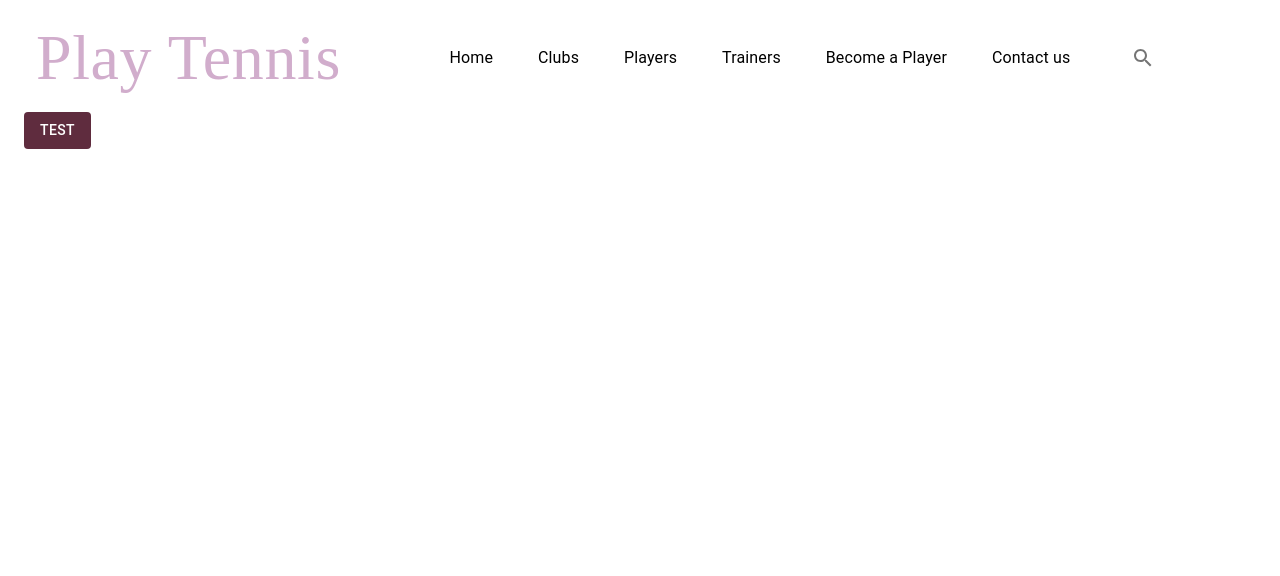
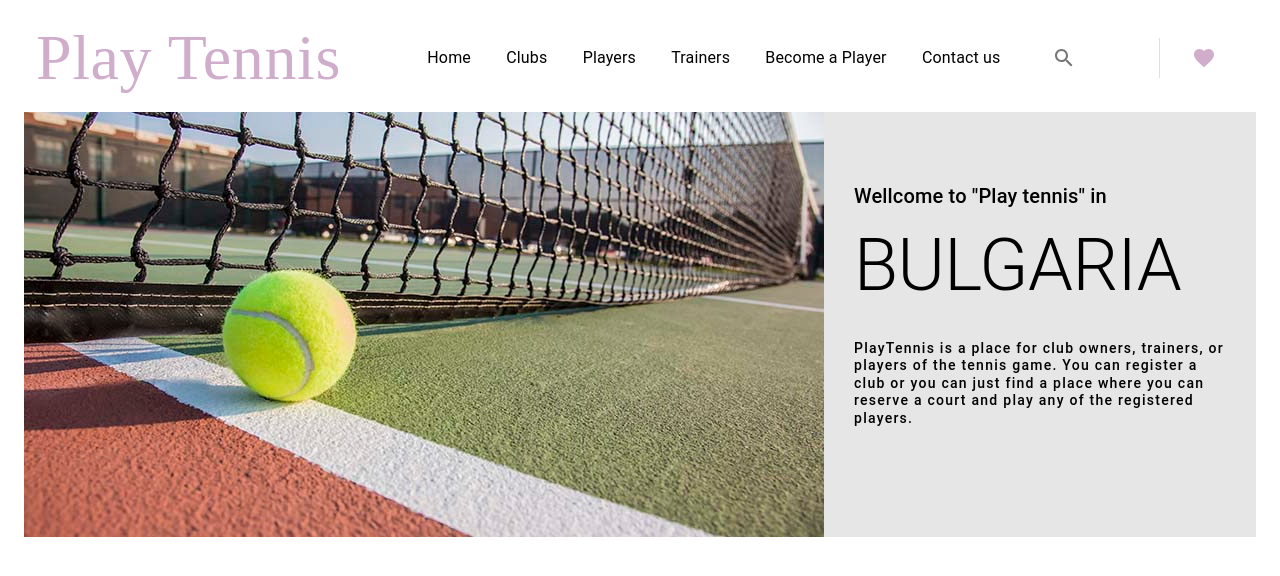
Before and after one commit to plambet0/react-app-playtennis, a React (Create React App) app: page / in a window 1280 px wide. Shown: the top 576 px of the page. Built offline with nearby package versions, Linux system fonts and the light colour scheme; the HTML template or start-up script is replaced by a standard one; a web font is replaced by a local one.

Commit message:
banner component added with image

```diff
--- a/src/App.tsx
+++ b/src/App.tsx
@@ -1,9 +1,9 @@
-import { Button} from '@mui/material'
 import { ThemeProvider } from '@mui/system';
 import { Container } from '@mui/system';
 import { useEffect } from 'react';
 import theme from './styles/theme';
 import Appbar from './components/appbar';
+import { Banner } from './components/appbar/banner'
 
 
 function App() {
@@ -20,10 +20,9 @@ function App() {
       }}
     >
       <Appbar />
+      <Banner />
       {
         /*
-        Appbar
-        Banner
         Promotions
         title
         Products
@@ -32,7 +31,6 @@ function App() {
         apprawer
         */
       }
-      <Button variant='contained'>Test</Button>
     </Container>
     </ThemeProvider>
   );
--- /dev/null
+++ b/src/components/appbar/actions.tsx
@@ -0,0 +1,38 @@
+import { Divider, ListItemButton, ListItemIcon } from "@mui/material";
+import { MyList, ActionIconsContainerDesktop, ActionIconsContainerMobile } from "../../styles/appbar";
+import FavoriteIcon from '@mui/icons-material/Favorite';
+import { Colors } from "../../styles/theme";
+
+type IProps = {
+    matches: boolean;
+  };
+
+export default function Actions({ matches} : IProps) {
+    const Component = matches
+    ? ActionIconsContainerMobile
+    : ActionIconsContainerDesktop
+
+
+    return(
+        <Component>
+        <MyList type={"row"}>
+            <Divider orientation="vertical" flexItem />
+            <ListItemButton
+                sx={{
+                    justifyContent: 'center'
+                }}
+            >
+                <ListItemIcon
+                    sx={{
+                        display: 'flex',
+                        justifyContent: 'center',
+                        color: Colors.secondary
+                    }}
+                >
+                    <FavoriteIcon/>
+                </ListItemIcon>
+            </ListItemButton>
+        </MyList>
+        </Component>
+    )
+}
--- a/src/components/appbar/appbarDesktop.tsx
+++ b/src/components/appbar/appbarDesktop.tsx
@@ -1,6 +1,8 @@
-import { AppbarContainer, AppBarHeader, MyList } from "../../styles/appbar";
+
 import { ListItemButton, ListItemText, ListItemIcon } from '@mui/material';
 import SearchIcon from "@mui/icons-material/Search";
+import Actions from "./actions";
+import { MyList, AppbarContainer, AppBarHeader} from "../../styles/appbar";
 
 type IProps = {
     matches: boolean;
@@ -23,6 +25,7 @@ export default function AppbarDesktop({matches} : IProps) {
                     <SearchIcon />
                 </ListItemIcon>
              </ListItemButton>
+             <Actions matches={matches}/>
         </MyList>
       </AppbarContainer>
     );
--- a/src/components/appbar/appbarMobile.tsx
+++ b/src/components/appbar/appbarMobile.tsx
@@ -1,3 +1,9 @@
+import { IconButton } from "@mui/material";
+import { AppbarContainer, AppBarHeader } from "../../styles/appbar";
+import MenuIcon from '@mui/icons-material/Menu';
+import SearchIcon from '@mui/icons-material/Search';
+import Actions from "./actions";
+
 type IProps = {
     matches: boolean;
   };
@@ -5,6 +11,19 @@ type IProps = {
 
 export default function AppbarMobile({ matches } : IProps) {
 
-    return <h1>Mobile</h1>;
+    return (
+        <AppbarContainer>
+            <IconButton>
+                <MenuIcon/>
+            </IconButton>
+            <AppBarHeader textAlign={'center'} variant='h4'>
+                Play Tennis
+            </AppBarHeader>
+            <IconButton>
+                <SearchIcon/>
+            </IconButton>
+            <Actions matches={matches}/>
+        </AppbarContainer>
+    )
 
 }
--- /dev/null
+++ b/src/components/appbar/banner/index.tsx
@@ -0,0 +1,26 @@
+import { useTheme } from "@mui/material/styles";
+import { Typography, useMediaQuery } from "@mui/material";
+import { BannerContainer, BannerContent, BannerDescription, BannerImage, BannerTitle } from "../../../styles/banner";
+
+
+export function Banner() {
+
+  const theme = useTheme();
+  const matches = useMediaQuery(theme.breakpoints.down('md'));
+
+  return (
+    <BannerContainer>
+            <BannerImage src="/images/banner/tennis-court.jpg">
+
+            </BannerImage>
+        <BannerContent>
+            <Typography variant="h6">Wellcome to "Play tennis" in</Typography>
+            <BannerTitle variant="h2">BULGARIA</BannerTitle>
+            <BannerDescription variant="subtitle2">
+                PlayTennis is a place for club owners, trainers, or players of the tennis game.
+                You can register a club or you can just find a place where you can reserve a court and play any of the registered players.
+            </BannerDescription>
+        </BannerContent>
+    </BannerContainer>
+  )
+}
--- a/src/styles/appbar/index.tsx
+++ b/src/styles/appbar/index.tsx
@@ -32,3 +32,19 @@ export const MyList = styled(List)(({ type } : IProps) => ({
     alignItems: 'center'
 
 }));
+
+export const ActionIconsContainerMobile = styled(Box)(() => ({
+    display: 'flex',
+    background: Colors.shaft,
+    position: 'fixed',
+    bottom: 0,
+    left: 0,
+    width: '100%',
+    alignItems: 'center',
+    zIndex: 99,
+    borderTop: `1px solid ${Colors.border}`
+}));
+
+export const ActionIconsContainerDesktop = styled(Box)(() => ({
+    flexGrow: 0
+}));
--- /dev/null
+++ b/src/styles/banner/index.tsx
@@ -0,0 +1,59 @@
+import { Typography, Box } from "@mui/material";
+import { styled } from "@mui/material/styles";
+import { Colors } from '../theme';
+
+
+export const BannerContainer = styled(Box)(({theme}) => ({
+
+    display: 'flex',
+    justifyContent: 'center',
+    width: '100%',
+    height: '100%',
+    padding: '0px 0px',
+    background: Colors.light_gray,
+    [theme.breakpoints.down('sm')]: {
+        flexDirection: 'column',
+        alignItems: 'center'
+    }
+}));
+
+export const BannerImage = styled('img')(({src, theme}) => ({
+
+    src: `url(${src})`,
+    width: '100%',
+    [theme.breakpoints.down('md')]: {
+        width: '450px',
+    },
+    [theme.breakpoints.down('sm')]: {
+        width: '320px',
+        height: '300px'
+    }
+}));
+
+export const BannerContent = styled(Box)(() => ({
+    display: 'flex',
+    flexDirection: 'column',
+    justifyContent: 'center',
+    maxWidth: 420,
+    padding: '30px'
+}));
+
+export const BannerTitle = styled(Typography)(({theme}) => ({
+    lineHeight: 1.5,
+    fontSize: '72px',
+    marginBottom: '20px',
+    [theme.breakpoints.down('sm')]: {
+        fontSize: '42px',
+    }
+}));
+
+export const BannerDescription = styled(Typography)(({theme}) => ({
+    lineHeight: 1.25,
+    letterSpacing: 1.25,
+    marginBottom: '3em',
+    [theme.breakpoints.down('sm')]: {
+        lineHeight: 1.25,
+        letterSpacing: 1.15,
+        marginBottom: '1.5em',
+    }
+}));
```
Also changed, not shown: public/images/banner/tennis-court.jpg (added).
